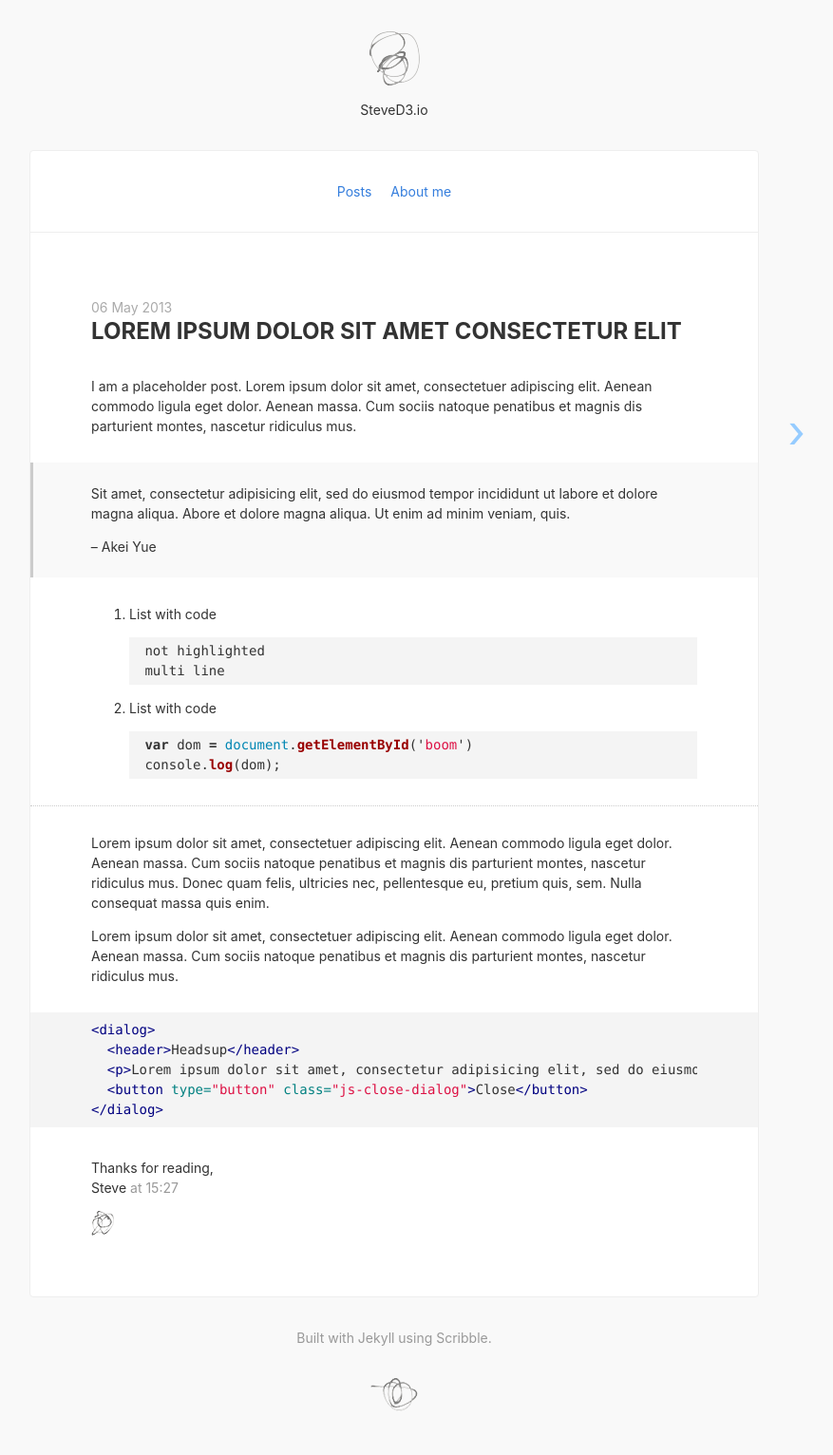
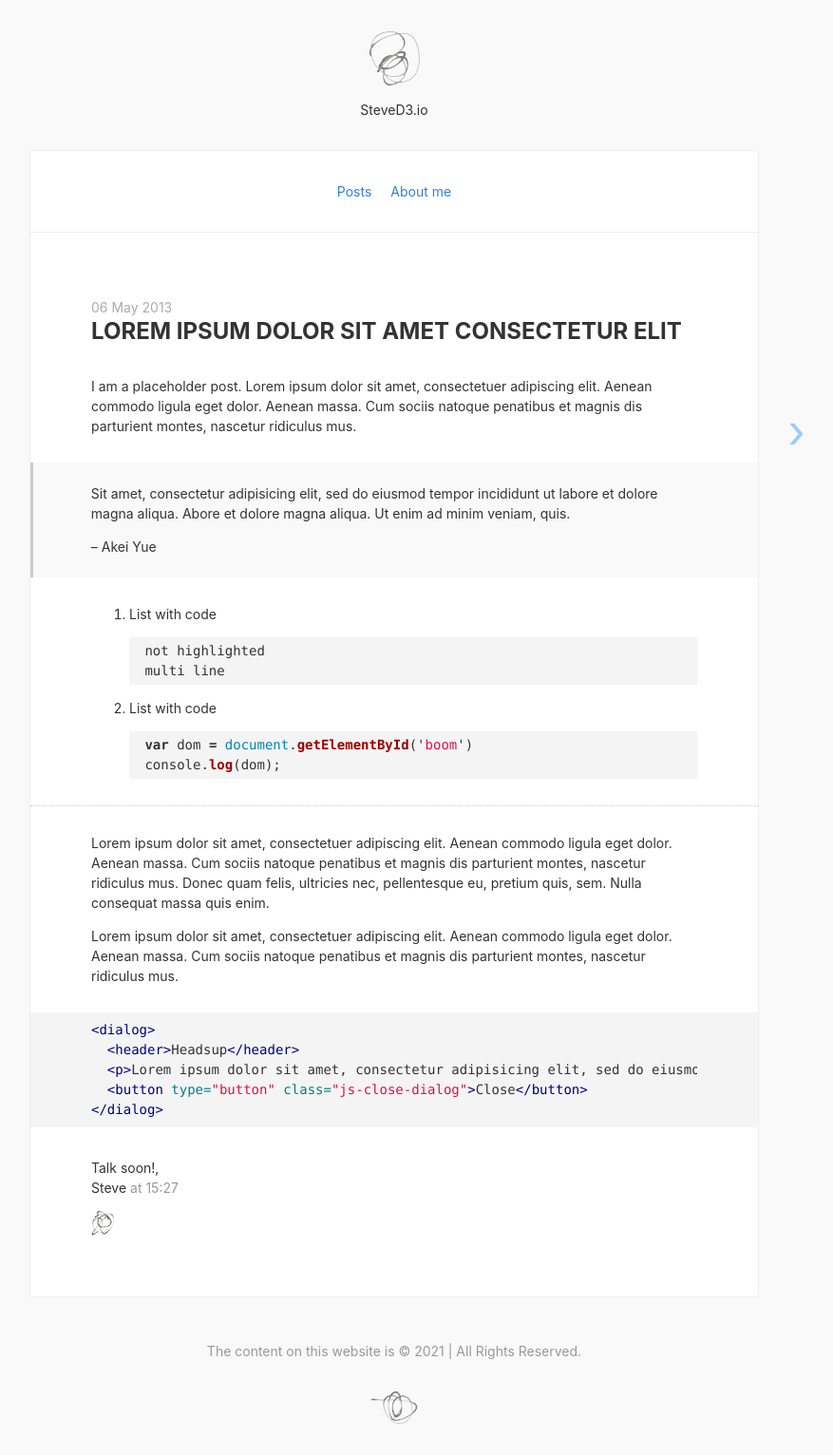
Before and after one commit to SteveD3/steved3.github.io, a Jekyll site: the page built from _posts/2013-05-06-more-post.md, in a window 1280 px wide. Shown: the whole page at 95% size, without its empty margins (225-1102 px from the left). Built offline with Jekyll 4.4.1, drawn with Linux system fonts in a browser that asks for light colours; nearby versions of some CDN libraries.

Commit message:
Updated content

```diff
--- a/_includes/signoff.html
+++ b/_includes/signoff.html
@@ -1,5 +1,5 @@
 <p class="mt4">
-  Thanks for reading,<br>
+  Talk soon!,<br>
   {{ site.signoff }}
   <span class="silver">{{ page.date | date: "at %H:%M" }}</span>
 </p>
--- a/_layouts/default.html
+++ b/_layouts/default.html
@@ -55,7 +55,7 @@
       {% if is_post %}{% include pagination.html %}{% endif %}
     </div>
     <footer class="mw7 center tc pt3 pb4 silver">
-      Built with Jekyll using <a href="http://github.com/muan/scribble" class="link silver hover-blue pv1">Scribble</a>.
+      <p>The content on this website is &copy; {{ site.name }} {{ site.time | date: '%Y' }} | All Rights Reserved. </p>
       <img src="{{ site.url }}/images/scribble2.png" alt="scribble" class="mt4 db center" />
     </footer>
   </body>
```
